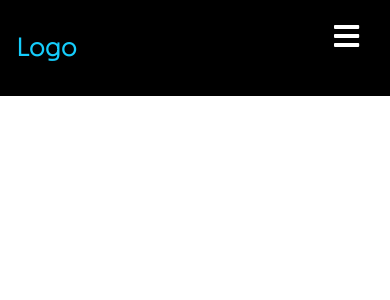
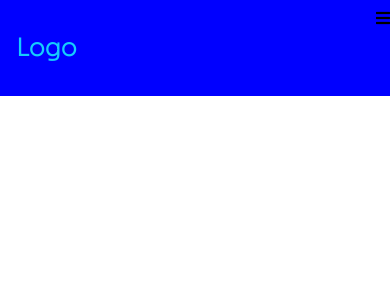
Before and after one commit to duenf33/hw-0318-navbar-frontend, a React (Create React App) app: page /sign-in in a window 390 px wide. Shown: the top 300 px of the page. Built offline with nearby package versions, Linux system fonts and the light colour scheme.

Commit message:
working on hamburger menu

```diff
--- a/public/index.html
+++ b/public/index.html
@@ -15,6 +15,12 @@
       user's mobile device or desktop. See https://developers.google.com/web/fundamentals/web-app-manifest/
     -->
 		<link rel="preconnect" href="https://fonts.gstatic.com" />
+		<link
+			rel="stylesheet"
+			href="https://use.fontawesome.com/releases/v5.15.2/css/all.css"
+			integrity="sha384-vSIIfh2YWi9wW0r9iZe7RJPrKwp6bG+s9QZMoITbCckVJqGCCRhc+ccxNcdpHuYu"
+			crossorigin="anonymous"
+		/>
 		<link
 			href="https://fonts.googleapis.com/css2?family=Sora:wght@200&display=swap"
 			rel="stylesheet"
--- a/src/component/Navbar/Navbar.js
+++ b/src/component/Navbar/Navbar.js
@@ -21,7 +21,9 @@ function Navbar() {
 				<NavLink to="/">
 					<h1>Logo</h1>
 				</NavLink>
-				<Bars />
+				<div onClick={handleClick}>
+					<i className={click ? 'fas fa-times' : 'fa fa-bars'}/>
+				</div>
 				<NavMenu>
 					<NavLink to="/about" activeStyle>
 						About
--- a/src/component/Navbar/NavbarElements.js
+++ b/src/component/Navbar/NavbarElements.js
@@ -4,7 +4,7 @@ import { FaBars } from "react-icons/fa";
 import { BsX } from "react-icons/bs";
 
 export const Nav = styled.nav`
-	background: #000;
+	background: #00f;
 	height: 80px;
 	display: flex;
 	justify-content: space-between;
```
